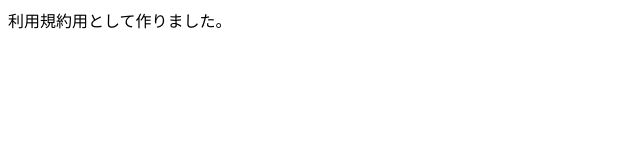
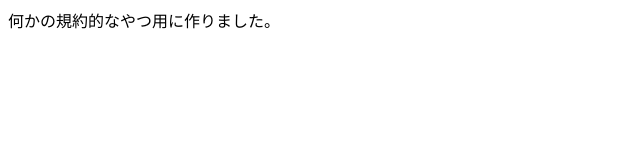
Before and after one commit to kantyas/k.github.io, a plain HTML site: page index.html in a window 1280 px wide. Shown: the full height of the page, 0-640 px from the left. Drawn offline with Linux system fonts and the light colour scheme.

Commit message:
Update index.html

```diff
--- a/index.html
+++ b/index.html
@@ -3,5 +3,5 @@
 <head>
 <title>ホーム</title>
 </head>
-<body>利用規約用として作りました。</body>
+<body>何かの規約的なやつ用に作りました。</body>
 </html>
```
